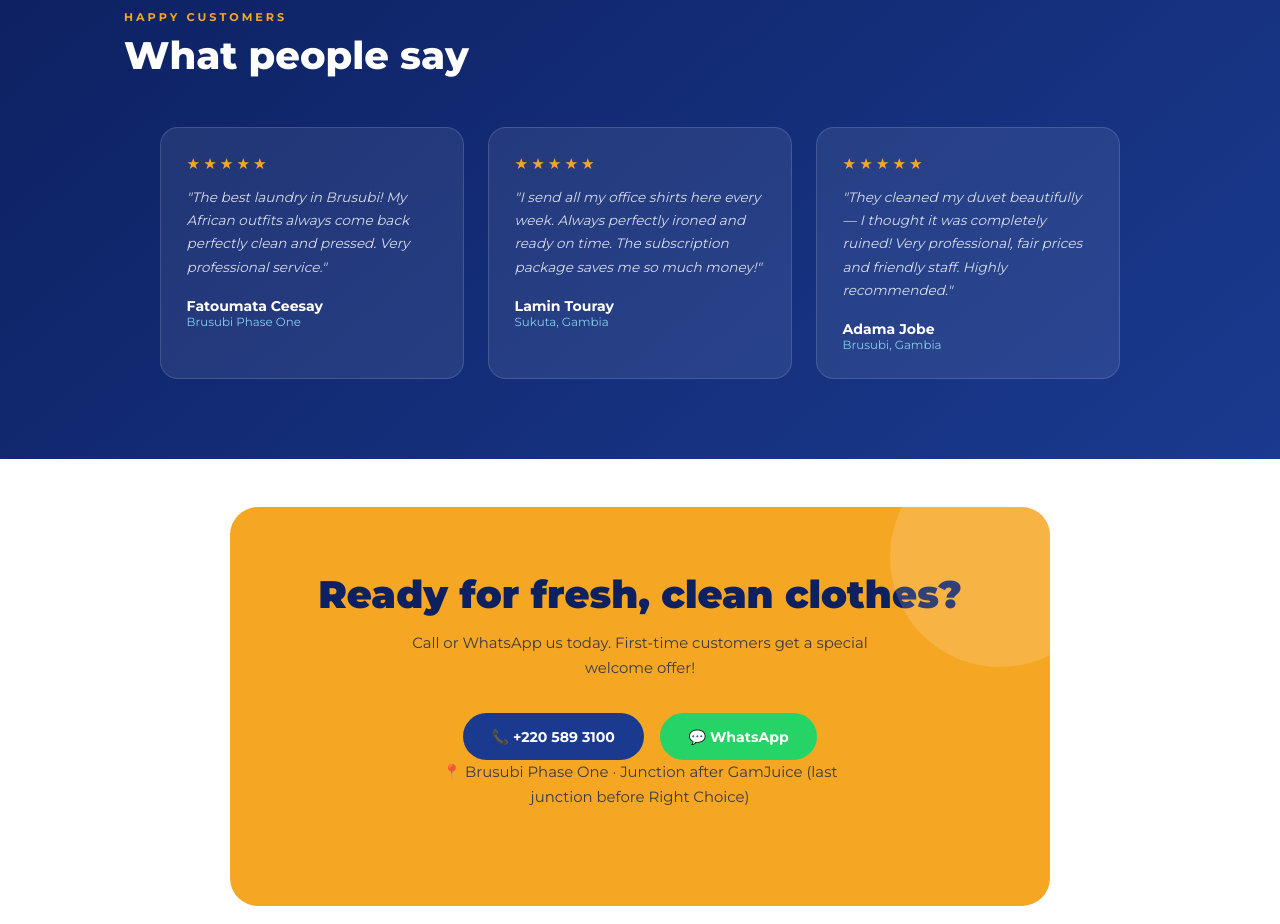
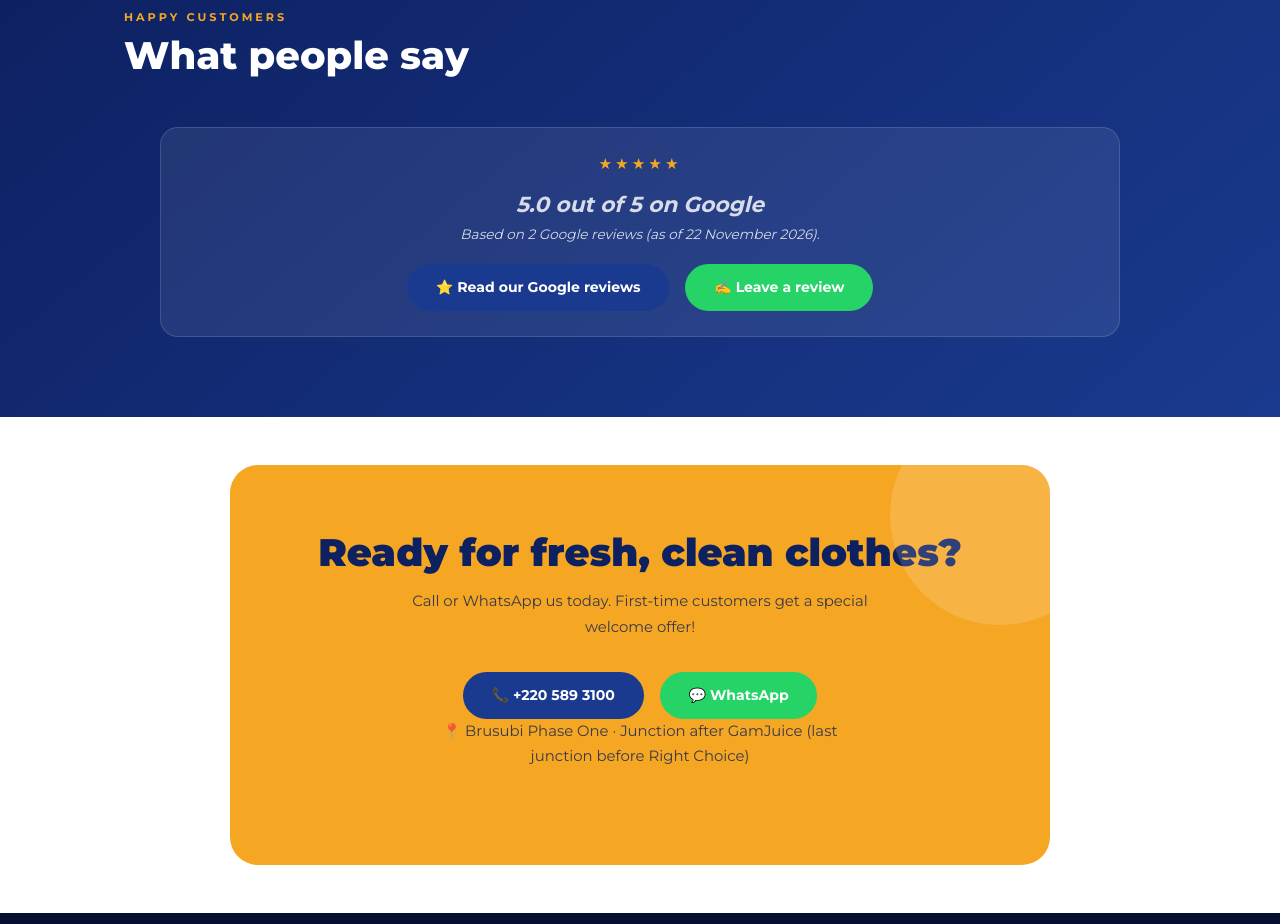
Before and after one commit to gbal17/laundry, a plain HTML site: page index.html in a window 1280 px wide. Shown: the part 2680-3604 px from the top of the page. Drawn offline with Linux system fonts and the light colour scheme.

Commit message:
Replace placeholder reviews with real Google rating

```diff
--- a/index.html
+++ b/index.html
@@ -257,23 +257,13 @@
         <h2 class="st white">What people say</h2>
       </div>
       <div class="rev-grid">
-        <div class="rev-card">
+        <div class="rev-card" style="grid-column:1/-1;text-align:center">
           <div class="stars">★★★★★</div>
-          <p>"The best laundry in Brusubi! My African outfits always come back perfectly clean and pressed. Very professional service."</p>
-          <div class="rev-name">Fatoumata Ceesay</div>
-          <div class="rev-area">Brusubi Phase One</div>
-        </div>
-        <div class="rev-card">
-          <div class="stars">★★★★★</div>
-          <p>"I send all my office shirts here every week. Always perfectly ironed and ready on time. The subscription package saves me so much money!"</p>
-          <div class="rev-name">Lamin Touray</div>
-          <div class="rev-area">Sukuta, Gambia</div>
-        </div>
-        <div class="rev-card">
-          <div class="stars">★★★★★</div>
-          <p>"They cleaned my duvet beautifully — I thought it was completely ruined! Very professional, fair prices and friendly staff. Highly recommended."</p>
-          <div class="rev-name">Adama Jobe</div>
-          <div class="rev-area">Brusubi, Gambia</div>
+          <p><strong style="font-size:1.6em">5.0 out of 5 on Google</strong><br />Based on 2 Google reviews (as of 22 November 2026).</p>
+          <div class="cta-btns" style="justify-content:center">
+            <a href="https://maps.app.goo.gl/mAEMVkrf92AUYPi87" class="btn-navy" target="_blank" rel="noopener">⭐ Read our Google reviews</a>
+            <a href="https://maps.app.goo.gl/mAEMVkrf92AUYPi87" class="btn-wag" target="_blank" rel="noopener">✍️ Leave a review</a>
+          </div>
         </div>
       </div>
     </div>
```
